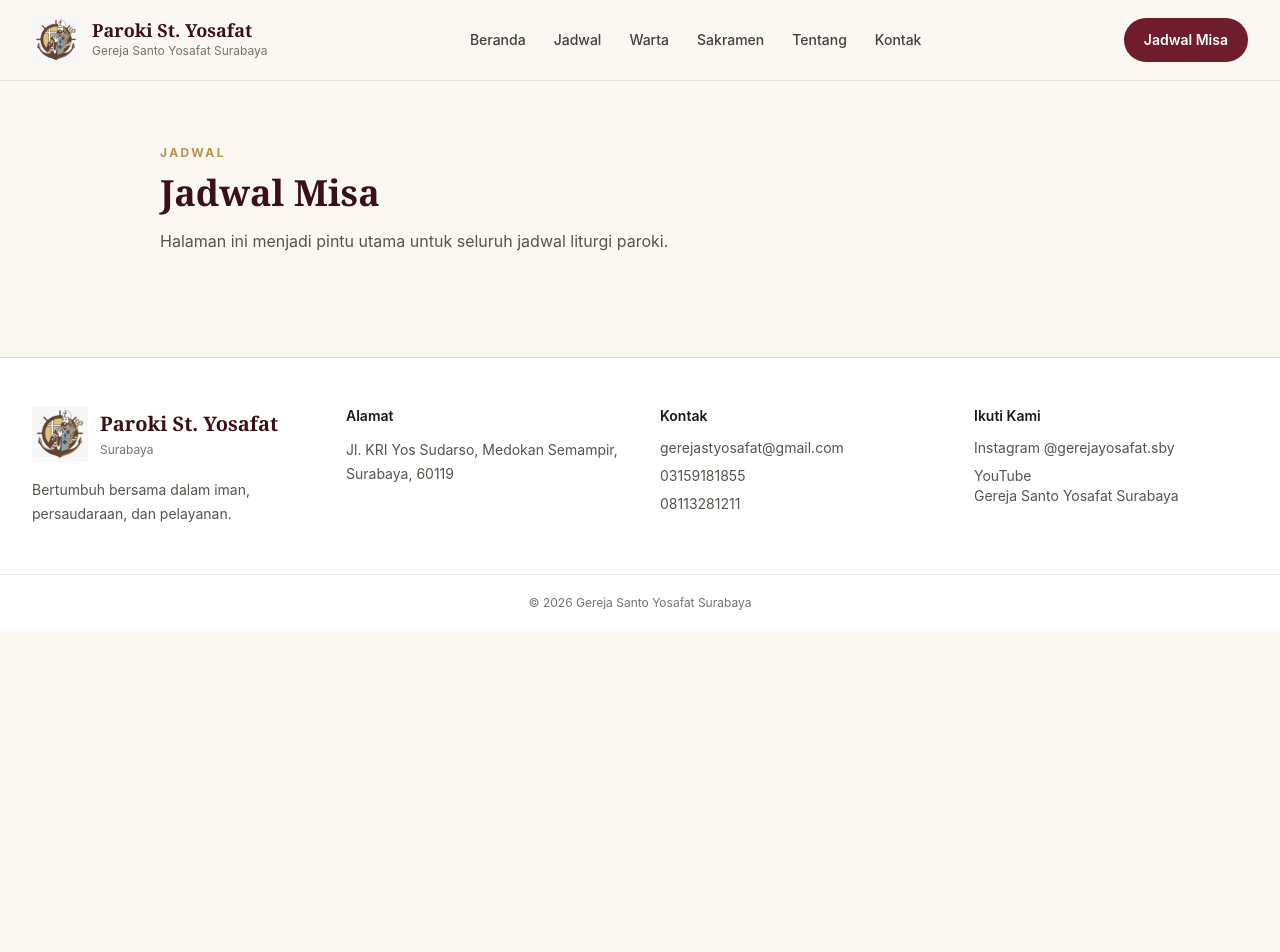
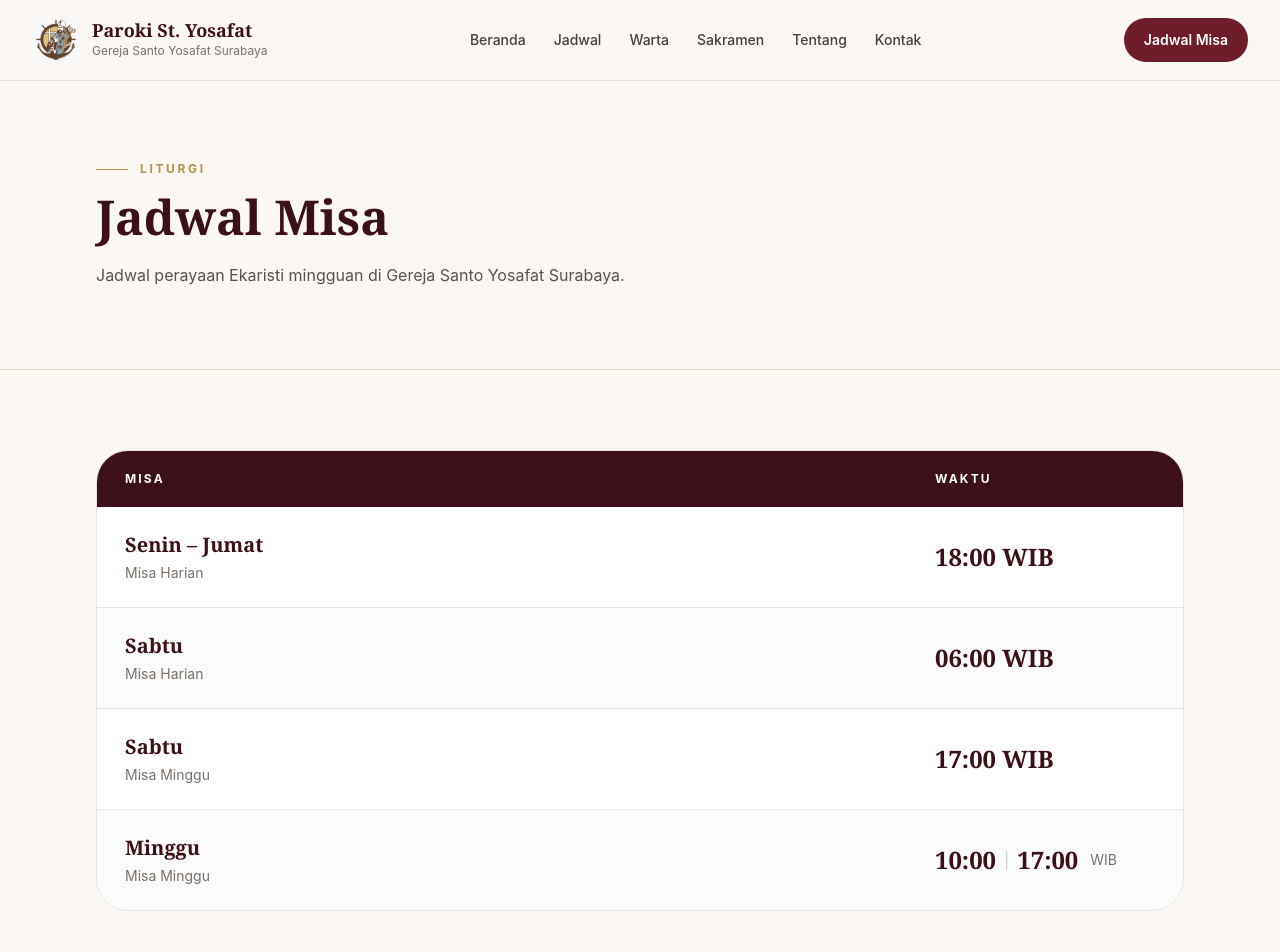
Before and after one commit to bernadlein/GerejaKatolikWebsite, a Nuxt app: page /jadwal in a window 1280 px wide. Shown: the top 952 px of the page. Before the commit the page ends 800 px from the top, so only its background shows below. Built offline with nearby package versions, Linux system fonts and the light colour scheme.

Commit message:
Update jadwal.vue

```diff
--- a/app/pages/jadwal.vue
+++ b/app/pages/jadwal.vue
@@ -1,19 +1,282 @@
 <script setup lang="ts">
-useSeoMeta({ title: 'Jadwal Misa' })
-const { data: masses } = await useMassSchedule()
+import { parishConfig } from '~/config/parish'
+
+useSeoMeta({
+  title: 'Jadwal Misa',
+  description:
+    `Jadwal Misa ${parishConfig.churchName}.`,
+})
+
+const {
+  data: schedules,
+  status,
+  error,
+} = await useWeeklyMassSchedule()
+
+const weekdaySchedule = computed(() =>
+  schedules.value?.find(
+    item => item.id === 'weekday-evening',
+  ),
+)
+
+const saturdayDaily = computed(() =>
+  schedules.value?.find(
+    item => item.id === 'saturday-daily',
+  ),
+)
+
+const saturdaySundayMass = computed(() =>
+  schedules.value?.find(
+    item => item.id === 'saturday-sunday-mass',
+  ),
+)
+
+const sundayMasses = computed(() =>
+  schedules.value
+    ?.filter(
+      item =>
+        item.days.includes('sunday'),
+    )
+    .sort(
+      (a, b) =>
+        a.time.localeCompare(b.time),
+    )
+    ?? [],
+)
 </script>
 
 <template>
-  <section class="mx-auto max-w-5xl px-5 py-16 lg:px-8">
-    <p class="text-xs font-bold uppercase tracking-[0.2em] text-gold-500">Jadwal</p>
-    <h1 class="mt-3 font-display text-4xl font-bold text-church-900">Jadwal Misa</h1>
-    <p class="mt-4 max-w-2xl text-stone-600">Halaman ini menjadi pintu utama untuk seluruh jadwal liturgi paroki.</p>
+  <main>
+    <!-- HERO -->
+    <section
+      class="border-b border-church-200 bg-church-50"
+    >
+      <div
+        class="mx-auto max-w-6xl px-5 py-14 lg:px-8 lg:py-20"
+      >
+        <div class="flex items-center gap-3">
+          <span
+            class="h-px w-8 bg-gold-500"
+          />
 
-    <div class="mt-10 grid gap-4 sm:grid-cols-2 lg:grid-cols-3">
-      <article v-for="mass in masses" :key="`${mass.id}-${mass.startsAt}`" class="rounded-3xl border border-church-200 bg-white p-6">
-        <p class="font-display text-2xl font-bold text-church-900">{{ mass.label }}</p>
-        <p class="mt-2 text-sm text-stone-500">{{ mass.location }}</p>
-      </article>
-    </div>
-  </section>
+          <p
+            class="text-xs font-bold uppercase tracking-[0.22em] text-gold-500"
+          >
+            Liturgi
+          </p>
+        </div>
+
+        <h1
+          class="mt-4 font-display text-4xl font-bold text-church-900 sm:text-5xl"
+        >
+          Jadwal Misa
+        </h1>
+
+        <p
+          class="mt-5 max-w-2xl text-base leading-7 text-stone-600"
+        >
+          Jadwal perayaan Ekaristi mingguan
+          di {{ parishConfig.churchName }}.
+        </p>
+      </div>
+    </section>
+
+    <!-- SCHEDULE -->
+    <section
+      class="mx-auto max-w-6xl px-5 py-14 lg:px-8 lg:py-20"
+    >
+      <!-- Loading -->
+      <div
+        v-if="status === 'pending'"
+        class="space-y-3"
+      >
+        <div
+          v-for="item in 4"
+          :key="item"
+          class="h-24 animate-pulse rounded-3xl bg-stone-100"
+        />
+      </div>
+
+      <!-- Error -->
+      <div
+        v-else-if="error"
+        class="rounded-3xl border border-red-200 bg-red-50 p-6"
+      >
+        <p class="font-semibold text-red-900">
+          Jadwal misa belum dapat dimuat.
+        </p>
+      </div>
+
+      <template v-else>
+        <div
+          class="overflow-hidden rounded-[2rem] border border-stone-200 bg-white"
+        >
+          <!-- Header -->
+          <div
+            class="hidden grid-cols-[1fr_220px] bg-church-900 px-7 py-5 text-white sm:grid"
+          >
+            <p
+              class="text-xs font-bold uppercase tracking-[0.18em]"
+            >
+              Misa
+            </p>
+
+            <p
+              class="text-xs font-bold uppercase tracking-[0.18em]"
+            >
+              Waktu
+            </p>
+          </div>
+
+          <!-- Senin - Jumat -->
+          <div
+            v-if="weekdaySchedule"
+            class="grid gap-3 border-b border-stone-200 px-6 py-6 sm:grid-cols-[1fr_220px] sm:items-center sm:px-7"
+          >
+            <div>
+              <p
+                class="font-display text-xl font-bold text-church-900"
+              >
+                Senin – Jumat
+              </p>
+
+              <p
+                class="mt-1 text-sm text-stone-500"
+              >
+                Misa Harian
+              </p>
+            </div>
+
+            <p
+              class="font-display text-2xl font-bold text-church-900"
+            >
+              {{ weekdaySchedule.time }} WIB
+            </p>
+          </div>
+
+          <!-- Sabtu Harian -->
+          <div
+            v-if="saturdayDaily"
+            class="grid gap-3 border-b border-stone-200 bg-stone-50/70 px-6 py-6 sm:grid-cols-[1fr_220px] sm:items-center sm:px-7"
+          >
+            <div>
+              <p
+                class="font-display text-xl font-bold text-church-900"
+              >
+                Sabtu
+              </p>
+
+              <p
+                class="mt-1 text-sm text-stone-500"
+              >
+                Misa Harian
+              </p>
+            </div>
+
+            <p
+              class="font-display text-2xl font-bold text-church-900"
+            >
+              {{ saturdayDaily.time }} WIB
+            </p>
+          </div>
+
+          <!-- Sabtu Minggu -->
+          <div
+            v-if="saturdaySundayMass"
+            class="grid gap-3 border-b border-stone-200 px-6 py-6 sm:grid-cols-[1fr_220px] sm:items-center sm:px-7"
+          >
+            <div>
+              <p
+                class="font-display text-xl font-bold text-church-900"
+              >
+                Sabtu
+              </p>
+
+              <p
+                class="mt-1 text-sm text-stone-500"
+              >
+                Misa Minggu
+              </p>
+            </div>
+
+            <p
+              class="font-display text-2xl font-bold text-church-900"
+            >
+              {{ saturdaySundayMass.time }} WIB
+            </p>
+          </div>
+
+          <!-- Minggu -->
+          <div
+            class="grid gap-3 bg-stone-50/70 px-6 py-6 sm:grid-cols-[1fr_220px] sm:items-center sm:px-7"
+          >
+            <div>
+              <p
+                class="font-display text-xl font-bold text-church-900"
+              >
+                Minggu
+              </p>
+
+              <p
+                class="mt-1 text-sm text-stone-500"
+              >
+                Misa Minggu
+              </p>
+            </div>
+
+            <div
+              class="flex flex-wrap items-center gap-2"
+            >
+              <template
+                v-for="(mass, index) in sundayMasses"
+                :key="mass.id"
+              >
+                <span
+                  class="font-display text-2xl font-bold text-church-900"
+                >
+                  {{ mass.time }}
+                </span>
+
+                <span
+                  v-if="index < sundayMasses.length - 1"
+                  class="text-stone-300"
+                >
+                  |
+                </span>
+              </template>
+
+              <span
+                class="ml-1 text-sm text-stone-500"
+              >
+                WIB
+              </span>
+            </div>
+          </div>
+        </div>
+
+        <!-- Location -->
+        <div
+          class="mt-8 rounded-3xl bg-church-50 p-6 sm:p-8"
+        >
+          <p
+            class="text-xs font-bold uppercase tracking-[0.18em] text-gold-500"
+          >
+            Lokasi Perayaan
+          </p>
+
+          <h2
+            class="mt-3 font-display text-xl font-bold text-church-900"
+          >
+            {{ parishConfig.churchName }}
+          </h2>
+
+          <p
+            class="mt-2 max-w-2xl text-sm leading-6 text-stone-600"
+          >
+            {{ parishConfig.address }}
+          </p>
+        </div>
+      </template>
+    </section>
+  </main>
 </template>
```
